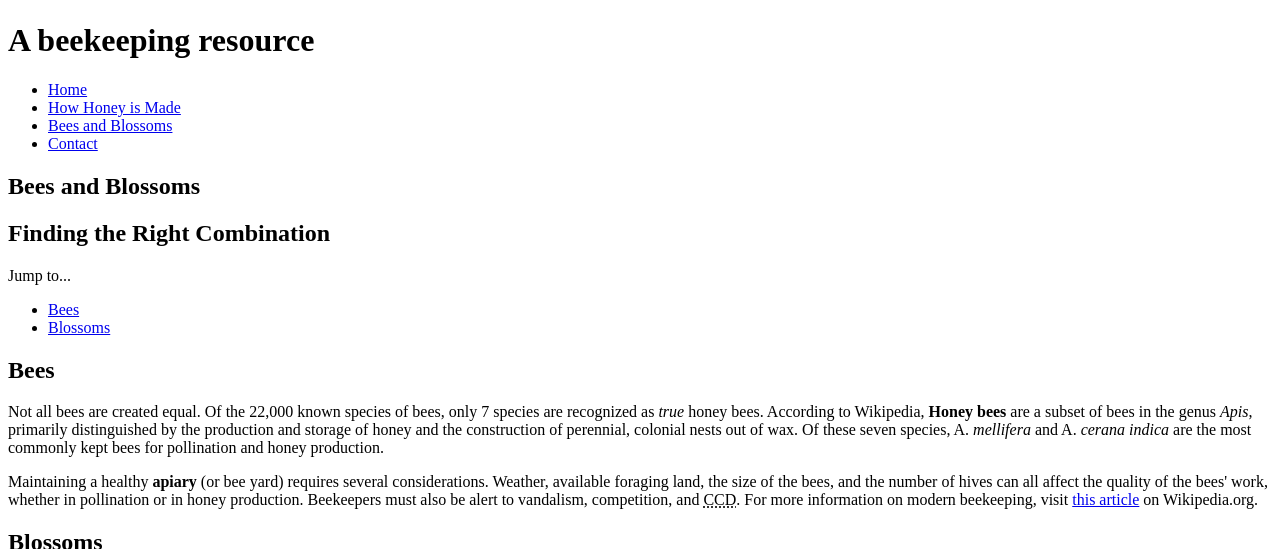
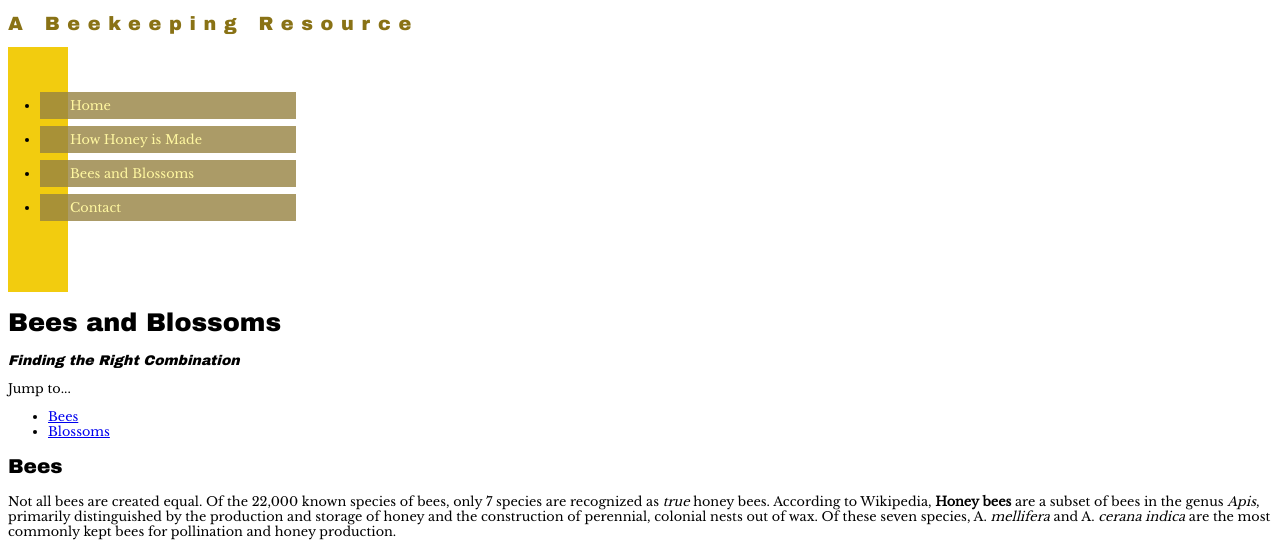
Before and after one commit to Cope-Michele/Cope-Michele.github.io, a plain HTML site: page practice/types.html in a window 1280 px wide. Shown: the part 227-776 px from the top of the page. Drawn offline with nearby package versions, Linux system fonts and the light colour scheme.

Commit message:
W4-D2 Activity
CSS sheet for activity.

```diff
--- /dev/null
+++ b/practice/beestyle2.css
@@ -0,0 +1,136 @@
+
+/*==============Google font============*/
+
+/* This is an example of how to use google fonts. You don't need to do anything with this
+code, it is just here as a reference. Notice that you include this @import line, and then
+you use the font-family like normal everywhere else in the document. */
+
+@import url(http://fonts.googleapis.com/css?family=Libre+Baskerville);
+
+body{
+
+	font-family: 'Libre Baskerville', serif;
+
+	/* Set the default font size for the body text below this comment. Reference the
+	screenshot to know what size to make this text. Use "em" for font size. */
+	font-size: .8em;
+
+}
+
+/*==============Web safe fonts============*/
+
+/* Check out this site for more web safe font families http://www.w3schools.com/cssref/css_websafe_fonts.asp */
+
+/* You can make a single CSS rule apply to multiple elements by using a comma between each
+selector. The following rule will apply to all the headings on the page (h1-h6). */
+
+h1, h2, h3, h4, h5, h6{
+	font-family: Arial Black, Gadget, Sans-Serif;
+}
+
+/*==============Header============*/
+
+/* This rule is using a decedent selector (Take a look at page 238 in the book to learn
+more about child selectors). Use the screenshot */
+
+header h1{
+
+	/*Write a declaration (property: value;) below this comment that will change the
+	 capitalization of the h1's font without rewriting the code in the HTML. */
+	 text-transform: capitalize;
+
+	/* Write a declaration (property: value;) below this comment to set the font size of
+	this h1 ("A Beekeeping Resource") using a percent. The exact percent is not provided
+	for you in the screenshot. Try to match the size visually. */
+	font-size: 150%;
+	/* Write a declaration (property: value;) below this comment to set the font color
+	using a hex code. You will need to use Photoshop to eyedrop this color from the
+	screenshot. */
+	color: #897215;
+	/* Write a declaration (property: value;) below this comment to set the letter spacing
+	of this h1 ("A Beekeeping Resource") using EMs. The exact spacing is not provided for
+	you in the screenshot. Try to match the spacing visually. */
+	letter-spacing: .4em;
+}
+
+/*==============Main Navigation============*/
+
+/* The following two rules effect only the <ul>s and <li>'s in the <nav>. The selector
+"nav ul" would be read, "Find all nav tags, then find any children that are <ul>s, and
+select them." These are more specific so that other list on the page won't be styled
+the same */
+
+nav ul {
+
+	/* Write a declaration (property: value;) below this comment to change the background
+	color of this <ul> using a hex color. You will need to use Photoshop to eyedrop this
+	color from the screenshot. */
+
+	width: 20px;
+
+	height: 200px;
+
+	padding-top: 45px;
+
+	background-color: #f2cc0f;
+
+}
+
+nav li{
+
+	/* Write a declaration (property: value;) below this comment to change the background
+	color of the <li>s using an rgba color. You will need to use Photoshop to eyedrop
+	this color from the screenshot. This might not be exactly the same color since there
+	is an opacity. */
+
+	width: 220px;
+
+	padding: 6px;
+
+	padding-left: 30px;
+
+	margin-bottom: 7px;
+
+	margin-left: -8px;
+
+	background-color: rgba(151,130,65,.8)
+}
+
+/*==============LINK STYLE============*/
+
+/* You will need to style your links using the colors defined in the screenshot. Use hex
+codes for all of these link colors. You will need to make sure that the other links on this
+page don't also get styled the same. This will work very similar to how the main navigation
+selectors work above. You need to be specific. */
+
+nav a:link {
+	color: #fff7a0;
+	text-decoration: none;
+}
+nav a:visited {
+	color: #fff7a0;
+}
+nav a:hover {
+	color: #f7c901;
+}
+nav a:active {
+	color: #ffffff;
+}
+
+/*==============MAIN STYLE============*/
+
+/*use the screenshot to make the appropriate changes to these elements*/
+
+h2{
+	font-size: 14px;
+	font-style: italic;
+}
+
+section h2{
+	font-size: 20px;
+	font-style: normal;
+}
+
+footer{
+	text-align: center;
+}
--- a/practice/types.html
+++ b/practice/types.html
@@ -3,6 +3,7 @@
 	<head>
 		<title>Idaho Beekeeper | Bees and Blossoms</title>
 		<meta charset="utf-8"/>
+		<link href="beestyle2.css" type="text/css" rel="stylesheet"/>
 	</head>
 	<body>
 	<div id="page">
@@ -18,7 +19,6 @@
 			</ul>
 		</nav>
 	</header>
-	<section class="bees-and-blossoms">
 		<h1>Bees and Blossoms</h1>
 		<h2>Finding the Right Combination</h2>
 			<p>Jump to...</p>
@@ -26,7 +26,7 @@
 				<li><a href="#bees">Bees</a></li>
 				<li><a href="#blossoms">Blossoms</a></li>
 			</ul>
-	<article id="bees">
+	<section class="bees-and-blossoms">
 		<h2>Bees</h2>
 		<p>Not all bees are created equal. Of the 22,000 known species of bees, only 7
 		 species are recognized as <em>true</em> honey bees.  According to Wikipedia, <b>Honey
@@ -42,8 +42,7 @@
 		 and <abbr title="Colony Colapse Disorder">CCD</abbr>. For more information on modern beekeeping, visit
 		 <a href="http://en.wikipedia.org/wiki/Beekeeping#Modern_beekeeping" target="_blank">this article</a>
 		 on Wikipedia.org.</p>
-	</article>
-	<article id="blossoms">
+
 		<h2>Blossoms</h2>
 		<p>If you're trying to attract bees to your garden or looking to harvest the
 		best honey, the types of flowers available to your bees matter. Different kinds
@@ -99,7 +98,6 @@
 				</ul>
 				</li>
 		</ul>
-	</article>
 	</section>
 	</div>
 	<footer>
```
